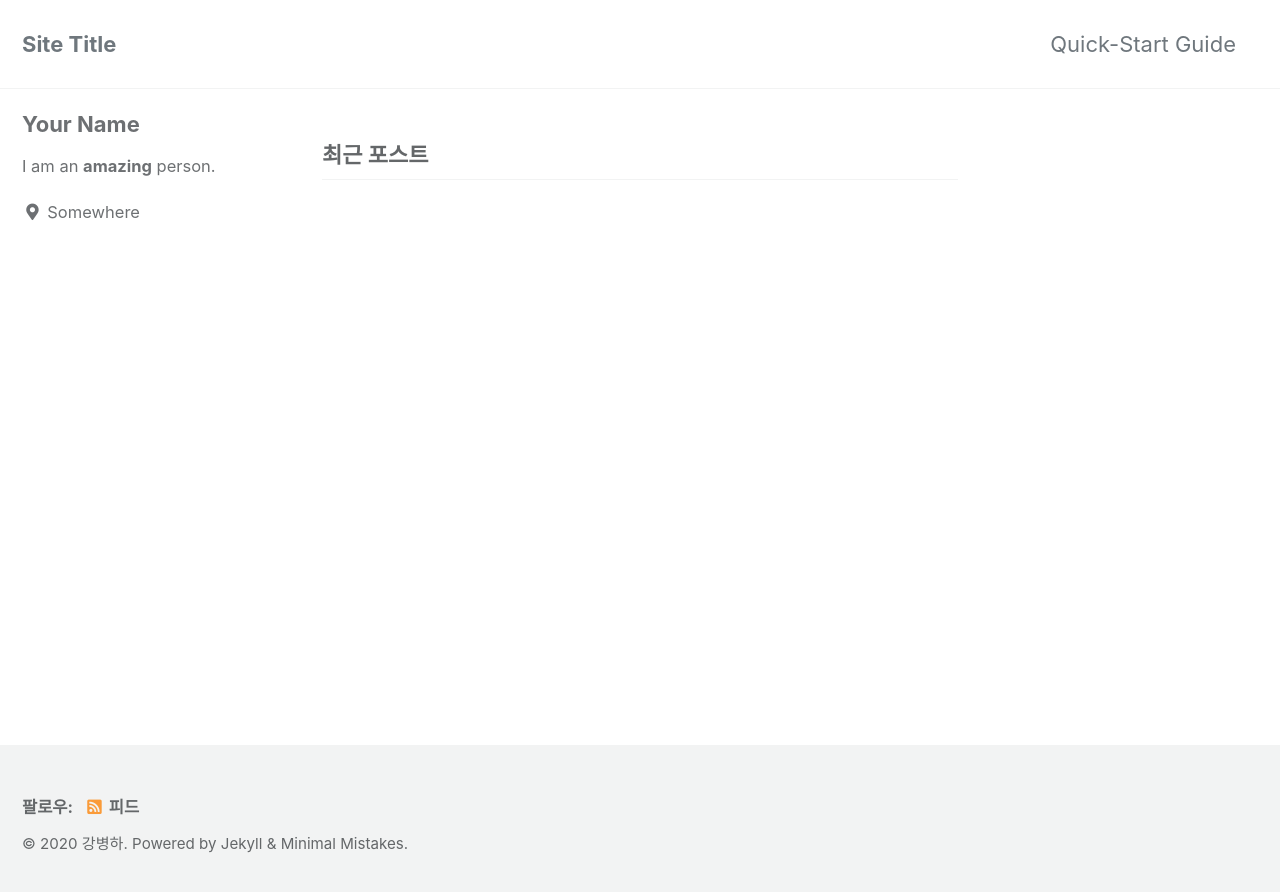
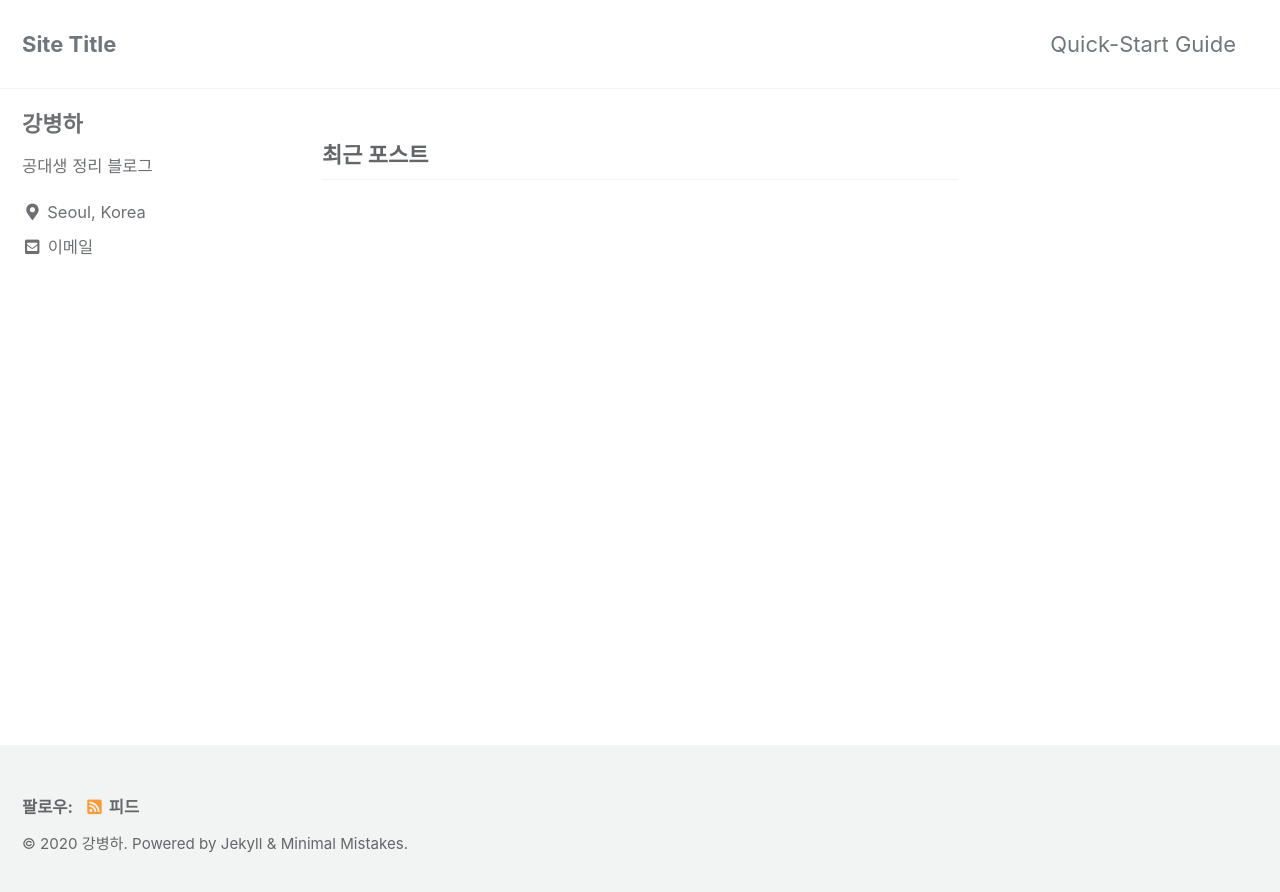
Before and after one commit to laetokang/laetokang.github.io, a Jekyll site: the page built from index.html, in a window 1280 px wide. Shown: the top 892 px of the page. Built offline with Jekyll 4.4.1, drawn with Linux system fonts in a browser that asks for light colours; cached includes are drawn as plain includes; the list of posts is cut into pages by our own code.

Commit message:
config modify

```diff
--- a/_config.yml
+++ b/_config.yml
@@ -93,11 +93,11 @@ analytics:
 
 # Site Author
 author:
-  name             : "Your Name"
+  name             : "강병하"
   avatar           : # path of avatar image, e.g. "/assets/images/bio-photo.jpg"
-  bio              : "I am an **amazing** person."
-  location         : "Somewhere"
-  email            :
+  bio              : "공대생 정리 블로그 "#"I am an **amazing** person."
+  location         : "Seoul, Korea"
+  email            : "kbh0287@korea.ac.kr"
   links:
     - label: "Email"
       icon: "fas fa-fw fa-envelope-square"
```
